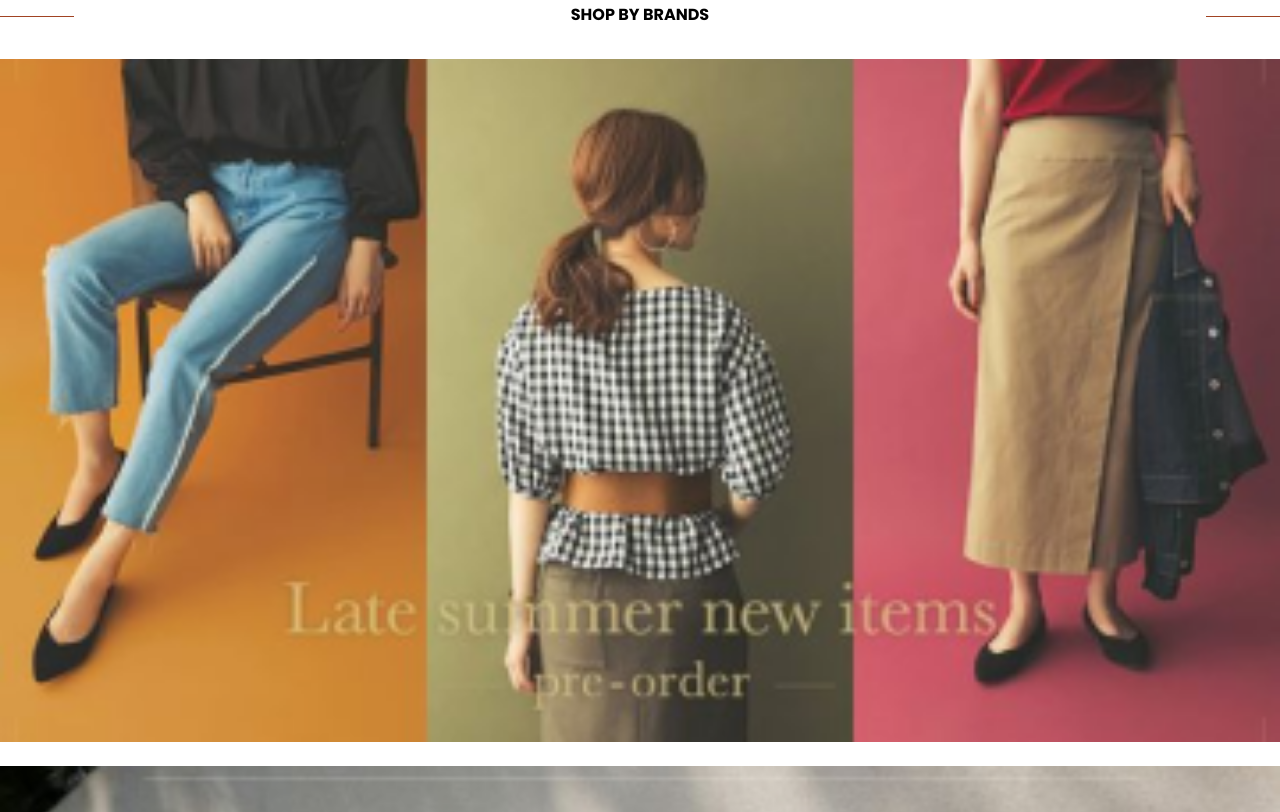
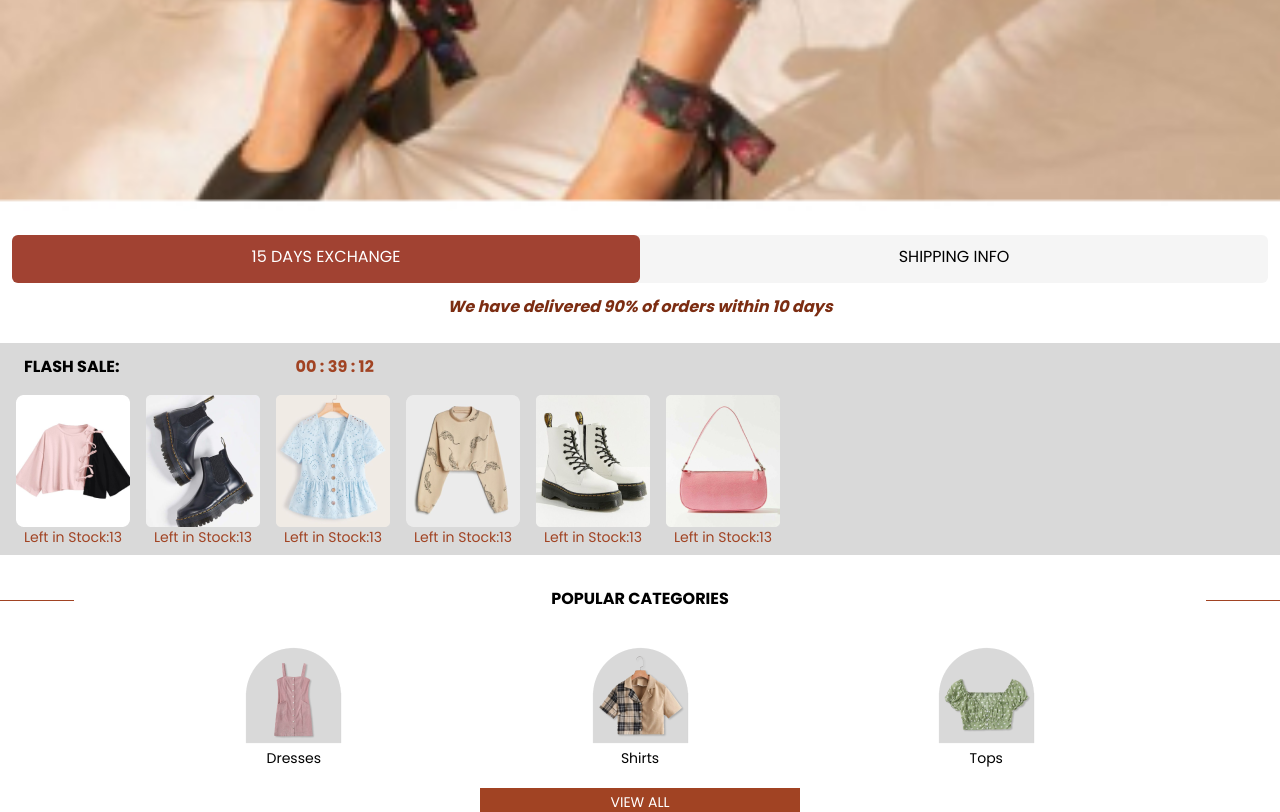
Before and after one commit to riyapiyush/SSS, a plain HTML site: page index.html in a window 1280 px wide. Shown: the part 1138-1950 px from the top of the page. Drawn offline with nearby package versions, Linux system fonts and the light colour scheme.

Commit message:
correction

```diff
--- a/index.html
+++ b/index.html
@@ -146,7 +146,7 @@
       <div class="my-6">
         <img
           class="w-full"
-          src="/My File/Images/Frame 13.jpg"
+          src="Images/Frame 13.jpg"
           alt="ygyugguyg"
         />
       </div>
@@ -181,7 +181,7 @@
               <div class="p-2 text-center">
                 <img
                   style="max-width: none"
-                  src="/My File/Images/Rectangle 11.png"
+                  src="Images/Rectangle 11.png"
                   alt=""
                 />
                 <p class="text-[#a14323] text-sm">Left in Stock:13</p>
@@ -189,7 +189,7 @@
               <div class="p-2 text-center">
                 <img
                   style="max-width: none"
-                  src="/My File/Images/Rectangle 12 (1).png"
+                  src="Images/Rectangle 12 (1).png"
                   alt=""
                 />
                 <p class="text-[#a14323] text-sm">Left in Stock:13</p>
@@ -197,7 +197,7 @@
               <div class="p-2 text-center">
                 <img
                   style="max-width: none"
-                  src="/My File/Images/Rectangle 13.png"
+                  src="Images/Rectangle 13.png"
                   alt=""
                 />
                 <p class="text-[#a14323] text-sm">Left in Stock:13</p>
@@ -205,7 +205,7 @@
               <div class="p-2 text-center">
                 <img
                   style="max-width: none"
-                  src="/My File/Images/Rectangle 14.png"
+                  src="Images/Rectangle 14.png"
                   alt=""
                 />
                 <p class="text-[#a14323] text-sm">Left in Stock:13</p>
@@ -213,7 +213,7 @@
               <div class="p-2 text-center">
                 <img
                   style="max-width: none"
-                  src="/My File/Images/Rectangle 15.png"
+                  src="Images/Rectangle 15.png"
                   alt=""
                 />
                 <p class="text-[#a14323] text-sm">Left in Stock:13</p>
@@ -221,7 +221,7 @@
               <div class="p-2 text-center">
                 <img
                   style="max-width: none"
-                  src="/My File/Images/Rectangle 16.png"
+                  src="Images/Rectangle 16.png"
                   alt=""
                 />
                 <p class="text-[#a14323] text-sm">Left in Stock:13</p>
```
